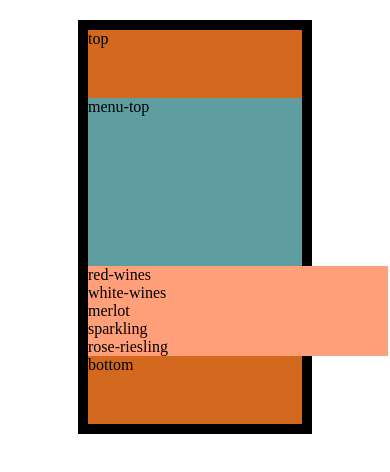
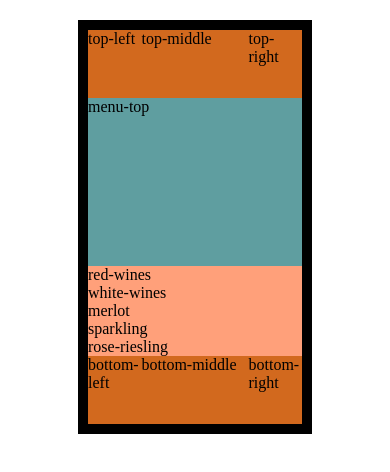
Before and after one commit to hazyikmis/Intec-Apps-and-Codes, a plain HTML site: page html-css/WineShop/index.html in a window 390 px wide. Drawn offline with Linux system fonts and the light colour scheme.

Commit message:
media queries added

```diff
--- a/html-css/WineShop/index.html
+++ b/html-css/WineShop/index.html
@@ -8,7 +8,11 @@
   </head>
   <body>
     <div class="container">
-      <div class="top">top</div>
+      <div class="top">
+        <div class="top-left">top-left</div>
+        <div class="top-middle">top-middle</div>
+        <div class="top-right">top-right</div>
+      </div>
       <div class="menu-top">menu-top</div>
       <div class="menu">
         <div class="red-wines">red-wines</div>
@@ -17,7 +21,11 @@
         <div class="sparkling">sparkling</div>
         <div class="rose-riesling">rose-riesling</div>
       </div>
-      <div class="bottom">bottom</div>
+      <div class="bottom">
+        <div class="bottom-left">bottom-left</div>
+        <div class="bottom-middle">bottom-middle</div>
+        <div class="bottom-right">bottom-right</div>
+      </div>
     </div>
   </body>
 </html>
--- a/html-css/WineShop/style.css
+++ b/html-css/WineShop/style.css
@@ -12,6 +12,26 @@
 .top {
   background-color: chocolate;
   height: 8vh;
+}
+
+.top,
+.bottom {
+  display: flex;
+  flex-direction: row;
+  flex-wrap: nowrap;
+  justify-content: space-between;
+}
+
+.top-middle,
+.bottom-middle {
+  flex-grow: 1;
+}
+
+.top-left,
+.top-right,
+.bottom-left,
+.bottom-right {
+  width: 25%;
 }
 
 .menu-top {
@@ -32,6 +52,52 @@
 }
 
 .menu div {
-  min-width: 300px;
+  /* min-width: 300px; */
   background-color: lightsalmon;
+  flex-grow: 1;
 }
+
+/* Extra small devices (phones, 600px and down) */
+@media only screen and (max-width: 600px) {
+  .menu div {
+    min-width: 100%;
+  }
+}
+
+/* Small devices (portrait tablets and large phones, 600px and up) */
+@media only screen and (min-width: 600px) {
+  .menu div {
+    min-width: 100%;
+  }
+}
+
+/* Medium devices (landscape tablets, 768px and up) */
+@media only screen and (min-width: 768px) {
+  .menu div {
+    min-width: 100%;
+  }
+}
+
+/* Large devices (laptops/desktops, 992px and up) */
+@media only screen and (min-width: 992px) {
+  .menu div {
+    min-width: 50%;
+  }
+}
+
+/* Extra large devices (large laptops and desktops, 1200px and up) */
+@media only screen and (min-width: 1200px) {
+  .menu div {
+    min-width: 50%;
+  }
+}
+
+/*---Media Queries Template--*/
+/*
+@media (max-width: 992px) {
+}
+@media (max-width: 768px) {
+}
+@media (max-width: 576px) {
+}
+*/
```
Also changed, not shown: html-css/Bootstrap/style.css (+10 -0 lines).
